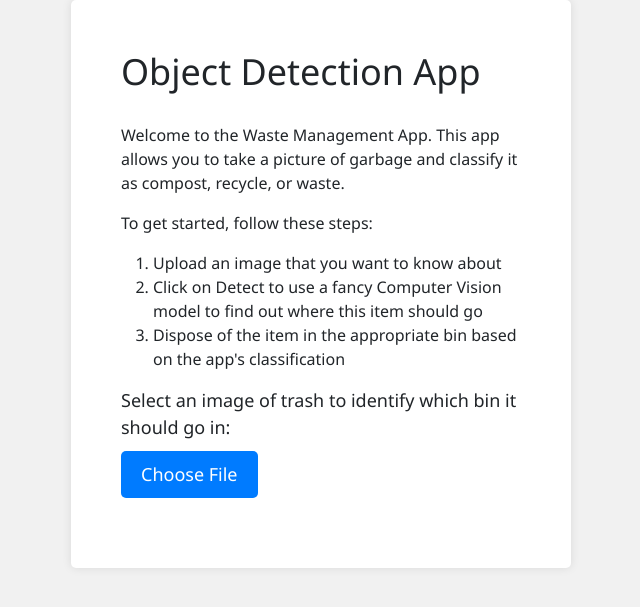
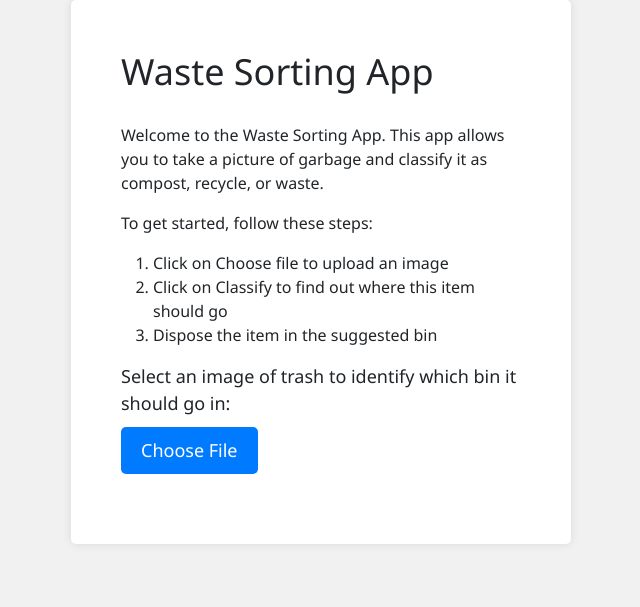
Before and after one commit to c-macmillan/TrashDetectionApp, a Flask app: page / in a window 1280 px wide. Shown: the top 607 px of the page, without its empty margins (319-959 px from the left). Run offline with Flask 2, Linux system fonts and the light colour scheme; some libraries are stand-ins or nearby versions.

Commit message:
change app name and instructions; add suggested bin

```diff
--- a/templates/upload.html
+++ b/templates/upload.html
@@ -84,13 +84,13 @@
   </head>
   <body>
     <div class="container" style="text-align: left;">
-      <h1>Object Detection App</h1>
-      <p>Welcome to the Waste Management App. This app allows you to take a picture of garbage and classify it as compost, recycle, or waste.</p>
+      <h1>Waste Sorting App</h1>
+      <p>Welcome to the Waste Sorting App. This app allows you to take a picture of garbage and classify it as compost, recycle, or waste.</p>
       <p>To get started, follow these steps:</p>
       <ol>
-        <li>Upload an image that you want to know about</li>
-        <li>Click on Detect to use a fancy Computer Vision model to find out where this item should go</li>
-        <li>Dispose of the item in the appropriate bin based on the app's classification</li>
+        <li>Click on Choose file to upload an image</li>
+        <li>Click on Classify to find out where this item should go</li>
+        <li>Dispose the item in the suggested bin</li>
       </ol>
       <form action="/" method="post" enctype="multipart/form-data">
         <label for="file">Select an image of trash to identify which bin it should go in:</label>
@@ -99,7 +99,7 @@
         </label>
         <div class="img-upload" id="img-upload">
           <img id="img-preview">
-          <button type="submit" class="detect-button" id="detect-button">Detect</button>
+          <button type="submit" class="detect-button" id="detect-button">Classify</button>
         </div>
       </form>
     </div>
```
Also changed, not shown: templates/results.html (+4 -3 lines).
